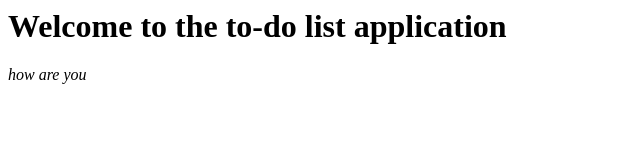
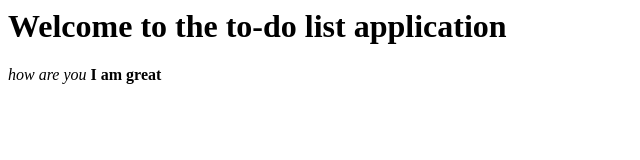
Before and after one commit to sanket2920/todo_2017Fall, a plain HTML site: page index.html in a window 1280 px wide. Shown: the full height of the page, 0-640 px from the left. Drawn offline with Linux system fonts and the light colour scheme.

Commit message:
3rd change

```diff
--- a/index.html
+++ b/index.html
@@ -2,6 +2,7 @@
 	<body>
 		<h1>Welcome to the to-do list application </h1>
 		<i> how are you </i>
+		<b> I am great </b>
 	</body>
 
 </html>
```
